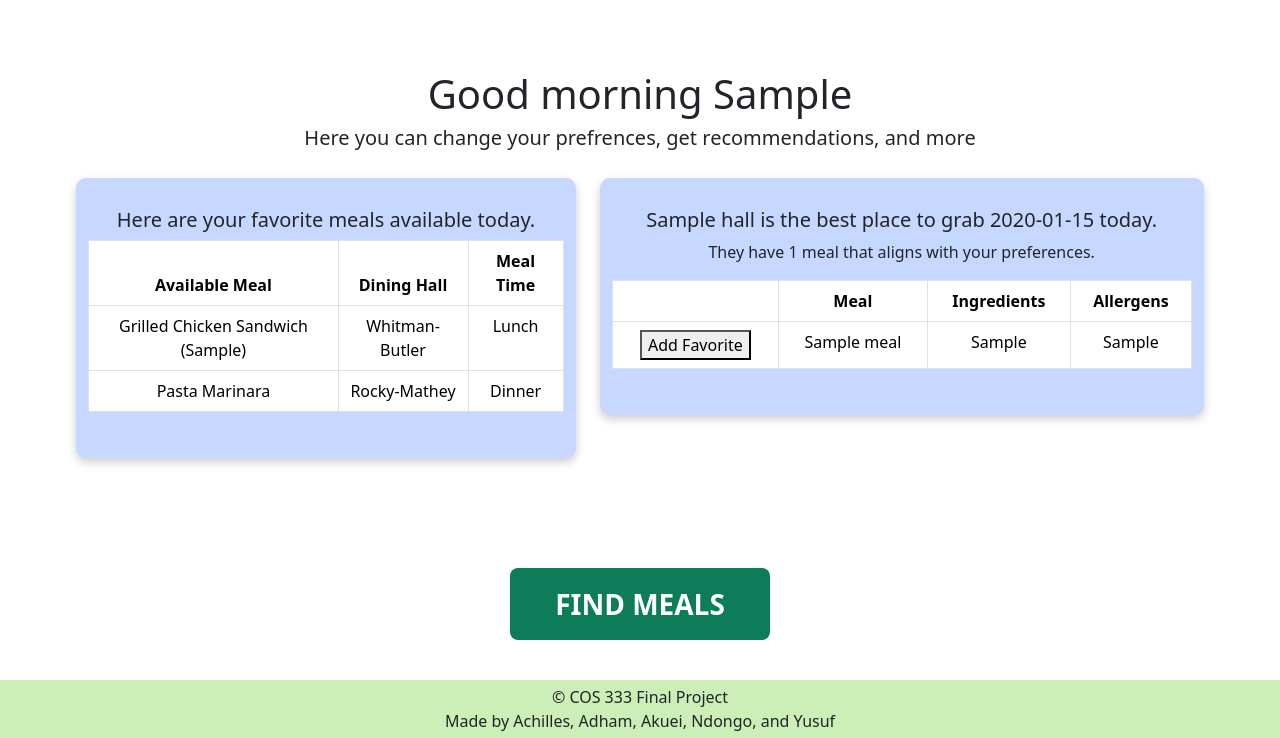
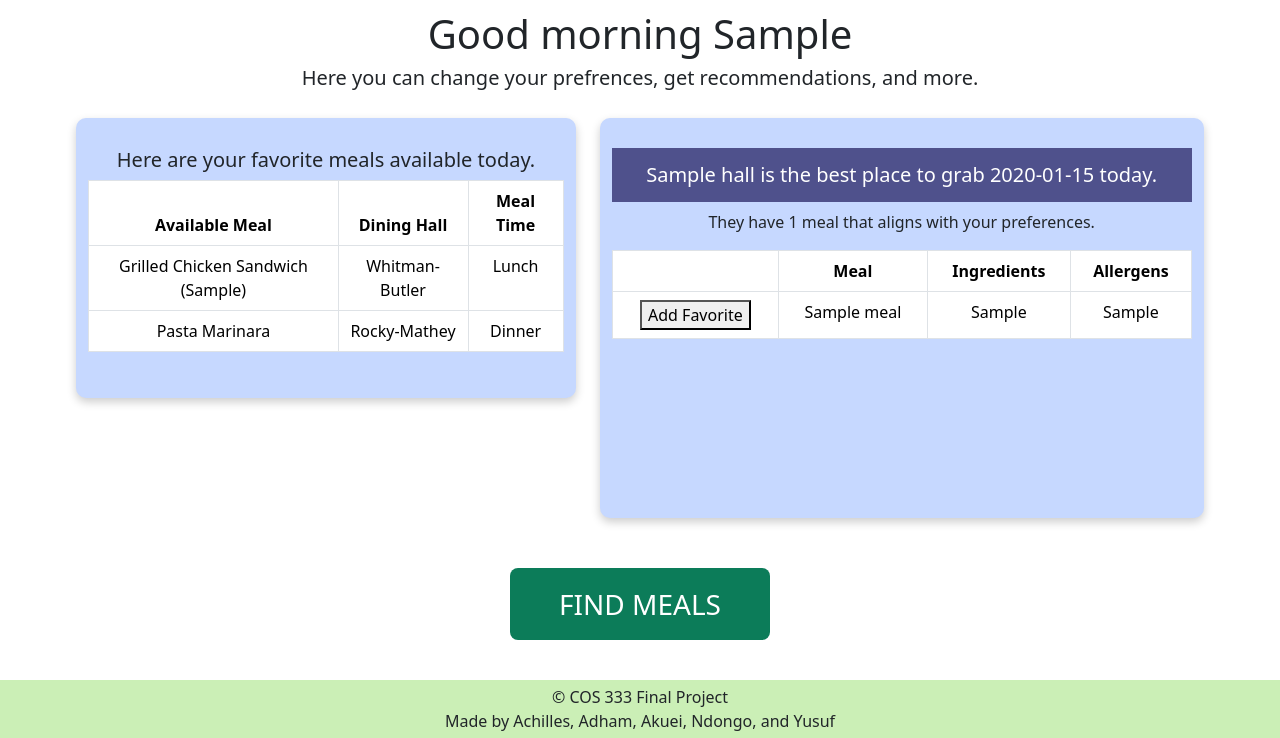
Before and after one commit to princeton-eats/princetoneats, a Flask app: template src/princetoneats/templates/dashboard.html in a window 1280 px wide. Shown: the part 62-800 px from the top of the page. Run offline with Flask 3, Linux system fonts and the light colour scheme; the template is opened without the code that fills it: most values are stand-ins (such as "Sample title", 1, 10 or a date in 2020).

Commit message:
styling and scroll for dashboard

```diff
--- a/src/princetoneats/app.py
+++ b/src/princetoneats/app.py
@@ -76,9 +76,7 @@ def dashboard():
     #     user_info = auth.authenticate()
     #     preferences = database.get_user_prefs(user_info["user"])
 
-    # Yeh ncw is breaking the code
-
-    halls = [["Roma"], ["Forbes"], ["WB"], ["CJL"], ["Grad"]]
+    halls = [["Roma"], ["Forbes"], ["WB"], ["YN"], ["CJL"], ["Grad"]]
     maxMeals = 0
     curMeal = ""
     bestDining = "hairline"
@@ -103,28 +101,42 @@ def dashboard():
             bestDining = halls[i]
 
     print(bestDining)
+    if bestDining != "hairline":
+        meals_list = scrapedining.get_meal_info(bestDining, None, curMeal)
+        # print(f"Found {len(meals_list)} total meals")
+        # print(f"Filtering with preferences: {preferences}")
+        filtered_meals = scrapedining.filter_meals(meals_list, tags=preferences)
+        # print(f"After filtering, {len(filtered_meals)} meals remain")
+        for meal in meals_list:
+            meal["is_fav"] = database.is_fav_meal(username, meal["name"])
 
-    meals_list = scrapedining.get_meal_info(bestDining, None, curMeal)
-    # print(f"Found {len(meals_list)} total meals")
-    # print(f"Filtering with preferences: {preferences}")
-    filtered_meals = scrapedining.filter_meals(meals_list, tags=preferences)
-    # print(f"After filtering, {len(filtered_meals)} meals remain")
-    for meal in meals_list:
-        meal["is_fav"] = database.is_fav_meal(username, meal["name"])
+        grouped_meals = defaultdict(list)
+        for meal in filtered_meals:
+            grouped_meals[meal["dhall"]].append(meal)
+            # dhallFinal = grouped_meals[meal["dhall"]]
 
-    grouped_meals = defaultdict(list)
-    for meal in filtered_meals:
-        grouped_meals[meal["dhall"]].append(meal)
+        print(grouped_meals)
+        dhall = next(iter(grouped_meals))
 
-    return flask.render_template(
-        "dashboard.html",
-        hall=bestDining[0],
-        mealtime=curMeal,
-        totalMeals=len(filtered_meals),
-        grouped_meals=grouped_meals,
-        username=username,
-        userFirstname=userFirstname,
-    )
+        return flask.render_template(
+            "dashboard.html",
+            hall=dhall,
+            mealtime=curMeal,
+            totalMeals=len(filtered_meals),
+            grouped_meals=grouped_meals,
+            username=username,
+            userFirstname=userFirstname,
+        )
+    else:
+        return flask.render_template(
+            "dashboard.html",
+            hall=bestDining,
+            mealtime=curMeal,
+            totalMeals="Null",
+            grouped_meals="Null",
+            username=username,
+            userFirstname=userFirstname,
+        )
 
 
 # Find Meals Page
--- a/src/princetoneats/static/css/base.css
+++ b/src/princetoneats/static/css/base.css
@@ -5,16 +5,27 @@
     padding-right: 20px !important;;
 }
 
+.headerCustom{
+    background-color: #4F518C;
+    color:white;
+    text-align: center;
+    padding: 15px;
+    border-radius: 5;
+}
+
 /* Main Container for find Meals */
 .container {
     margin: 20px auto;
-    /* color:aliceblue; */
     background-color: #C6D8FF;
     padding: 30px;
     border-radius: 10px;
     box-shadow: 0px 4px 10px rgba(0, 0, 0, 0.2);
 }
 
+
+table {
+    border-radius: 5px !important;
+}
 
 
 /* Buttons */
@@ -33,7 +44,6 @@
     font-size: 18px;
     border-radius: 8px;
     cursor: pointer;
-    font-weight: bold;
     width: 180px;
 }
 
--- a/src/princetoneats/templates/dashboard.html
+++ b/src/princetoneats/templates/dashboard.html
@@ -35,7 +35,7 @@
         <center>
         <h1 class="display-10">Good <span id="ampmSpan"></span> {{userFirstname}}</h1>
         <h2 class="lead">
-            Here you can change your prefrences, get recommendations, and more
+            Here you can change your prefrences, get recommendations, and more.
         </h2>
         </center>
 
@@ -69,8 +69,11 @@
 
         <!-- Right Column -->
         <div class="col-md-6 text-center">
-            <div class="container">
-                <h5>{{hall}} is the best place to grab {{mealtime}} today.</h5>
+            <div class="container" style="overflow: scroll !important; height: 400px;">
+                {% if hall == "hairline" %}
+                   <p>Sorry! No meals are available that match your stored preferences for {{mealtime}}.</p>
+                {% else %}
+                    <h5 class="sticky-top headerCustom">{{hall}} is the best place to grab {{mealtime}} today.</h5>
                     <p>They have {{totalMeals}} meal{% if totalMeals != 1 %}s{% else %}{% endif %} that aligns with your preferences.</p>
                     <table class="table table-bordered rounded-5">
                         <thead>
@@ -103,6 +106,7 @@
                         {% endfor %}
                     </table>
                 {% endfor %}
+                {% endif %}
             </div>
         </div>
 
```
Also changed, not shown: src/princetoneats/templates/meals_list.html (+5 -5 lines). Lines whose indentation alone changed are shown as unchanged.
